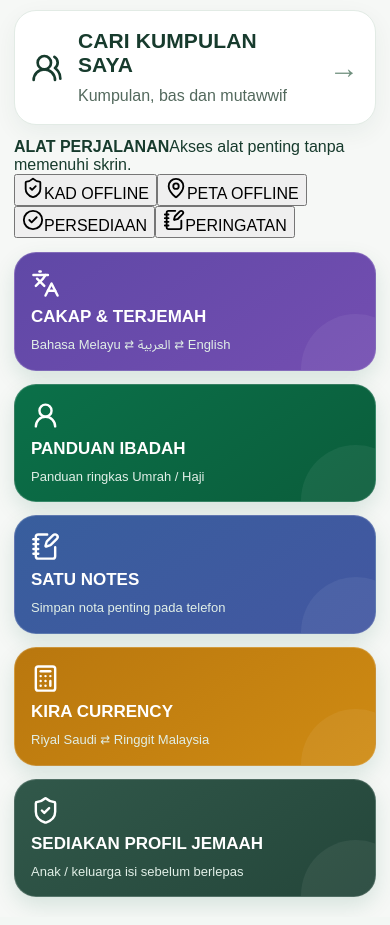
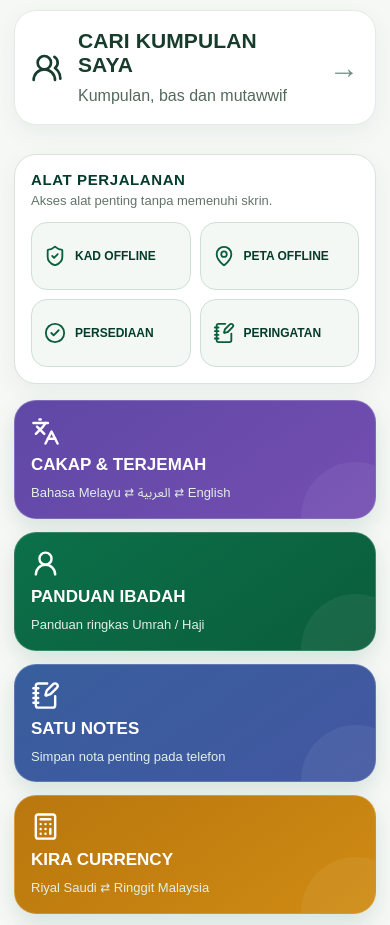
Before and after one commit to MamduhSaffin/TEMAN-Haramain-by-TGPU, a React (Vite) app: page / in a window 390 px wide. Shown: the part 1200-2125 px from the top of the page. Built offline with nearby package versions, Linux system fonts and the light colour scheme.

Commit message:
Add mobile travel tools panel

```diff
--- a/src/styles.css
+++ b/src/styles.css
@@ -249,3 +249,24 @@ button:disabled{cursor:not-allowed}
  .teman-bottom-nav button svg{width:24px;height:24px}
  .teman-bottom-nav button.active{color:var(--green)}
 }
+
+
+/* Mobile travel utilities: replace overlapping floating shortcuts with one in-flow panel. */
+.mobileUtilityPanel{display:none}
+@media(max-width:640px){
+ .mobileUtilityPanel{
+   display:block;margin:16px 0;padding:16px;border:1px solid #d7e3db;border-radius:22px;
+   background:#fff;box-shadow:0 8px 24px rgba(4,60,44,.06)
+ }
+ .mobileUtilityHead{display:flex;flex-direction:column;gap:4px;margin-bottom:12px}
+ .mobileUtilityHead strong{font-size:15px;color:var(--tgpu-deep);letter-spacing:.04em}
+ .mobileUtilityHead span{font-size:13px;line-height:1.4;color:#62746a}
+ .mobileUtilityGrid{display:grid;grid-template-columns:1fr 1fr;gap:9px}
+ .mobileUtilityGrid button{
+   min-width:0;min-height:68px;border:1px solid #cfe0d5;border-radius:16px;
+   background:#f4f8f5;color:var(--tgpu-deep);display:flex;align-items:center;gap:9px;
+   padding:11px 12px;text-align:left;font:inherit;font-size:12px;font-weight:900;cursor:pointer
+ }
+ .mobileUtilityGrid button svg{flex:none;color:var(--green)}
+ [dir='rtl'] .mobileUtilityGrid button{text-align:right}
+}
```
